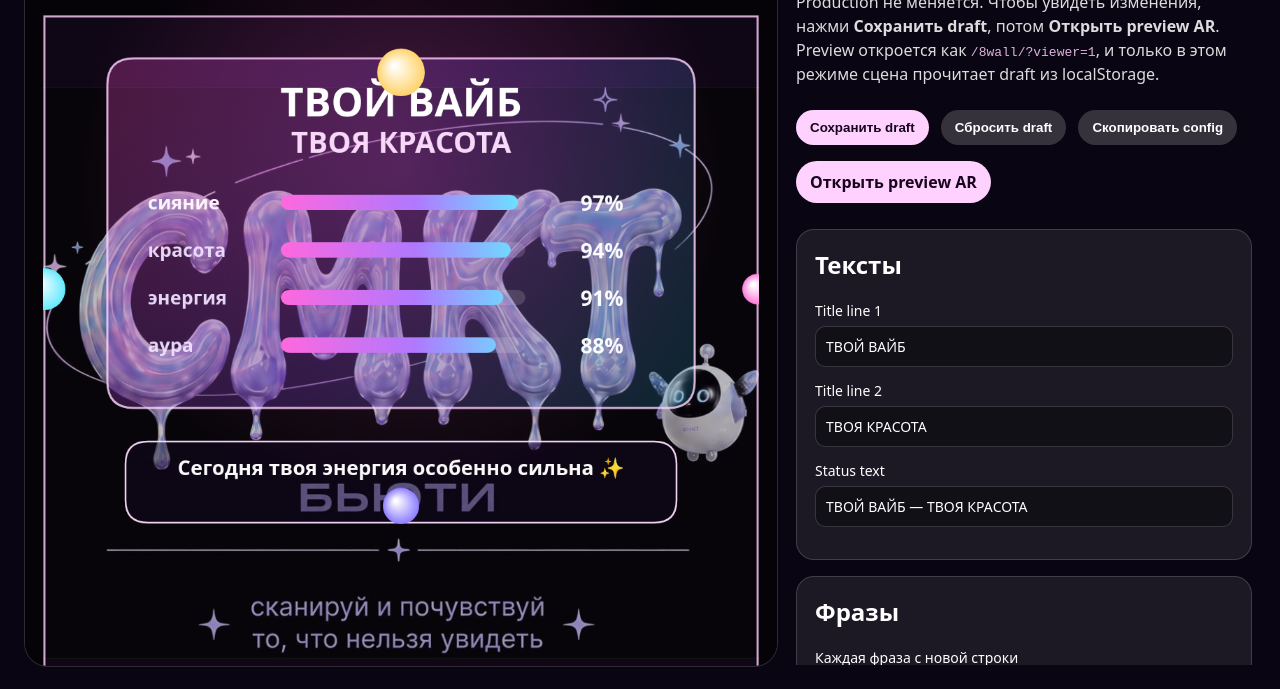
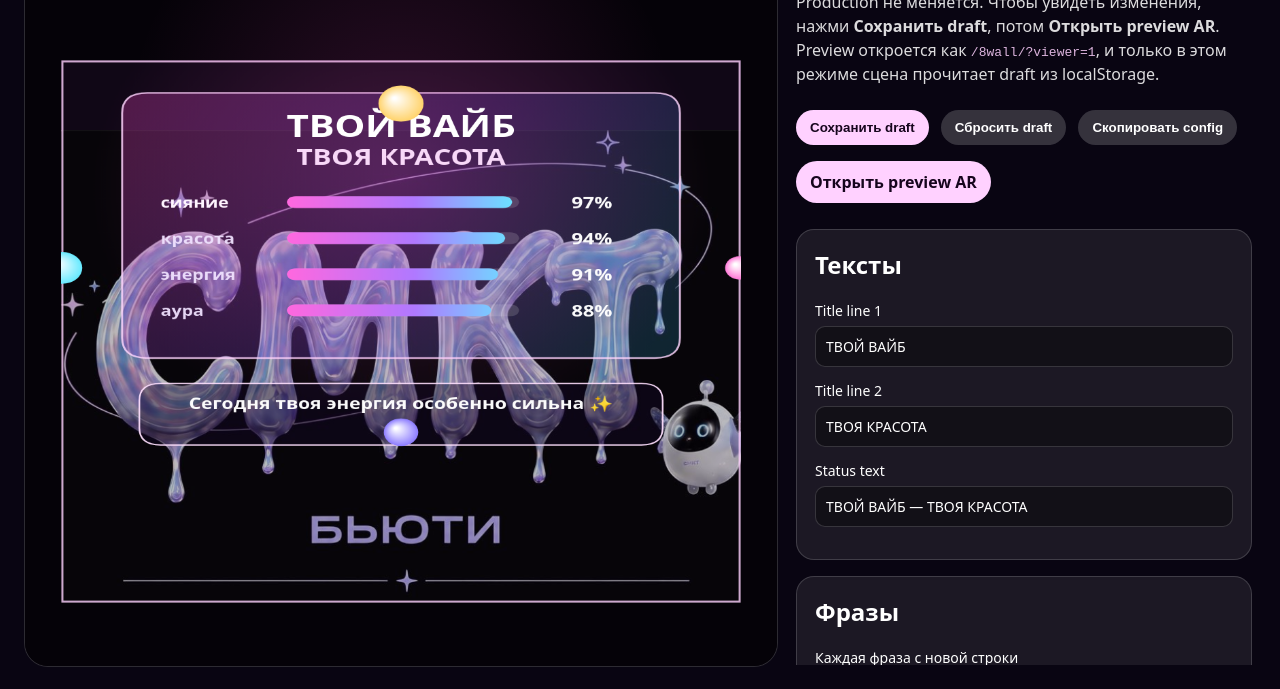
Before and after one commit to Yogerasim/webar-mindar-three, a website: page public/8wall/viewer/index.html in a window 1280 px wide. Shown: the part 111-800 px from the top of the page. Drawn offline with Linux system fonts and the light colour scheme.

Commit message:
Checkpoint before two layer viewer preview

```diff
--- a/public/8wall/viewer/index.html
+++ b/public/8wall/viewer/index.html
@@ -208,7 +208,23 @@
       box-sizing: border-box;
     }
 
-  </style>
+
+    /* TARGET_RATIO_PREVIEW_FIX */
+    #scenePreview {
+      aspect-ratio: var(--target-aspect, 1 / 1);
+      width: min(100%, calc(100vh - 120px));
+      height: auto;
+      max-height: calc(100vh - 120px);
+      object-fit: contain;
+      background: transparent;
+    }
+
+    .preview-frame-wrap {
+      overflow: hidden;
+      display: grid;
+      place-items: center;
+    }
+        </style>
 </head>
 
 <body>
@@ -411,6 +427,7 @@
 
       targetImage.onload = () => {
         targetImageLoaded = true
+        setupScenePreviewCanvasFromTargetImage()
         drawScenePreview()
       }
 
@@ -420,6 +437,39 @@
 
       targetImage.src = targetCandidates[index]
     }
+
+
+    function setupScenePreviewCanvasFromTargetImage() {
+      if (!scenePreview || !targetImageLoaded || !targetImage?.width || !targetImage?.height) return
+
+      const rotationDeg = Number(config?.target?.previewRotationDeg ?? -90)
+      const rotated = Math.abs(rotationDeg) % 180 === 90
+
+      const targetW = rotated ? targetImage.height : targetImage.width
+      const targetH = rotated ? targetImage.width : targetImage.height
+
+      scenePreview.width = targetW
+      scenePreview.height = targetH
+      scenePreview.style.setProperty('--target-aspect', `${targetW} / ${targetH}`)
+
+      console.log('[viewer] target ratio canvas:', {
+        sourceWidth: targetImage.width,
+        sourceHeight: targetImage.height,
+        rotationDeg,
+        canvasWidth: targetW,
+        canvasHeight: targetH,
+        aspect: targetW / targetH
+      })
+    }
+
+    function getSceneScaleX() {
+      return scenePreview ? scenePreview.width / 1024 : 1
+    }
+
+    function getSceneScaleY() {
+      return scenePreview ? scenePreview.height / 1024 : 1
+    }
+
 
     function roundRectPreview(ctx, x, y, w, h, r) {
       ctx.beginPath()
@@ -459,7 +509,7 @@
     function drawTargetBackground(ctx) {
       ctx.save()
       ctx.fillStyle = '#100716'
-      ctx.fillRect(0, 0, 1024, 1024)
+      ctx.fillRect(0, 0, ctx.canvas.width, ctx.canvas.height)
 
       if (targetImageLoaded) {
         const rotationDeg = -90
@@ -481,15 +531,15 @@
         ctx.strokeStyle = 'rgba(255,255,255,.22)'
         ctx.lineWidth = 1
 
-        for (let i = 0; i <= 1024; i += 64) {
+        for (let i = 0; i <= Math.max(ctx.canvas.width, ctx.canvas.height); i += 64) {
           ctx.beginPath()
           ctx.moveTo(i, 0)
-          ctx.lineTo(i, 1024)
+          ctx.lineTo(i, ctx.canvas.height)
           ctx.stroke()
 
           ctx.beginPath()
           ctx.moveTo(0, i)
-          ctx.lineTo(1024, i)
+          ctx.lineTo(ctx.canvas.width, i)
           ctx.stroke()
         }
 
@@ -497,13 +547,13 @@
         ctx.fillStyle = 'rgba(255,255,255,.55)'
         ctx.font = '700 28px system-ui'
         ctx.textAlign = 'center'
-        ctx.fillText('TARGET PREVIEW', 512, 512)
+        ctx.fillText('TARGET PREVIEW', ctx.canvas.width / 2, ctx.canvas.height / 2)
       }
 
       ctx.globalAlpha = 1
       ctx.strokeStyle = 'rgba(255, 209, 255, .8)'
       ctx.lineWidth = 3
-      ctx.strokeRect(2, 2, 1020, 1020)
+      ctx.strokeRect(2, 2, ctx.canvas.width - 4, ctx.canvas.height - 4)
 
       ctx.restore()
     }
@@ -540,10 +590,11 @@
       const UI = getPanel2dRuntimeConfig(cfg.panel2d)
       const cx = 512
 
-      ctx.clearRect(0, 0, 1024, 1024)
+      ctx.clearRect(0, 0, ctx.canvas.width, ctx.canvas.height)
       drawTargetBackground(ctx)
 
       ctx.save()
+      ctx.scale(getSceneScaleX(), getSceneScaleY())
 
       const main = UI.main
       const mainGradient = ctx.createLinearGradient(main.x, main.y, main.x + main.w, main.y + main.h)
```
